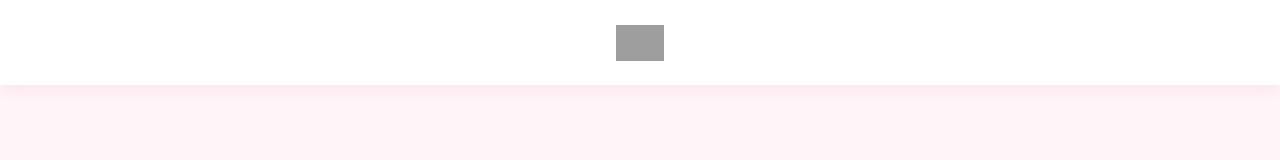
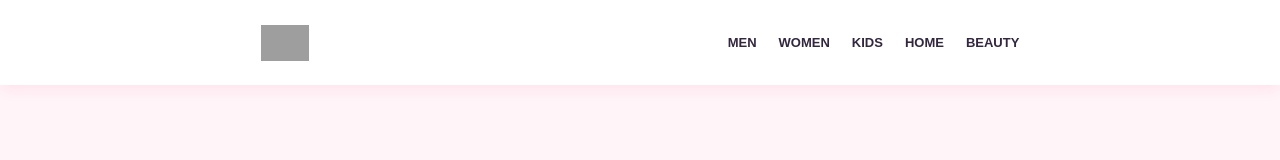
Before and after one commit to Arav-eng/Myntra-Clone, a plain HTML site: page index.html in a window 1280 px wide. Drawn offline with Linux system fonts and the light colour scheme; grey boxes are pictures that could not be loaded.

Commit message:
Add navigation links

```diff
--- a/index.html
+++ b/index.html
@@ -13,6 +13,13 @@
                 src="https://cdn.iconscout.com/icon/free/png-256/free-myntra-icon-svg-download-png-2249158.png"
                 alt="Myntra Logo">
         </div>
+    <nav class="nav-links">
+    <a href="#men">MEN</a>
+    <a href="#women">WOMEN</a>
+    <a href="#kids">KIDS</a>
+    <a href="#home">HOME</a>
+    <a href="#beauty">BEAUTY</a>
+</nav>
     </header>
 </body>
 </html>
--- a/style.css
+++ b/style.css
@@ -37,3 +37,19 @@ body {
     object-fit: contain;
     cursor: pointer;
 }
+.nav-links {
+    display: flex;
+    gap: 22px;
+}
+
+.nav-links a {
+    text-decoration: none;
+    color: #33263F;
+    font-size: 13px;
+    font-weight: bold;
+    transition: 0.3s;
+}
+
+.nav-links a:hover {
+    color: #FF4F91;
+}
```
